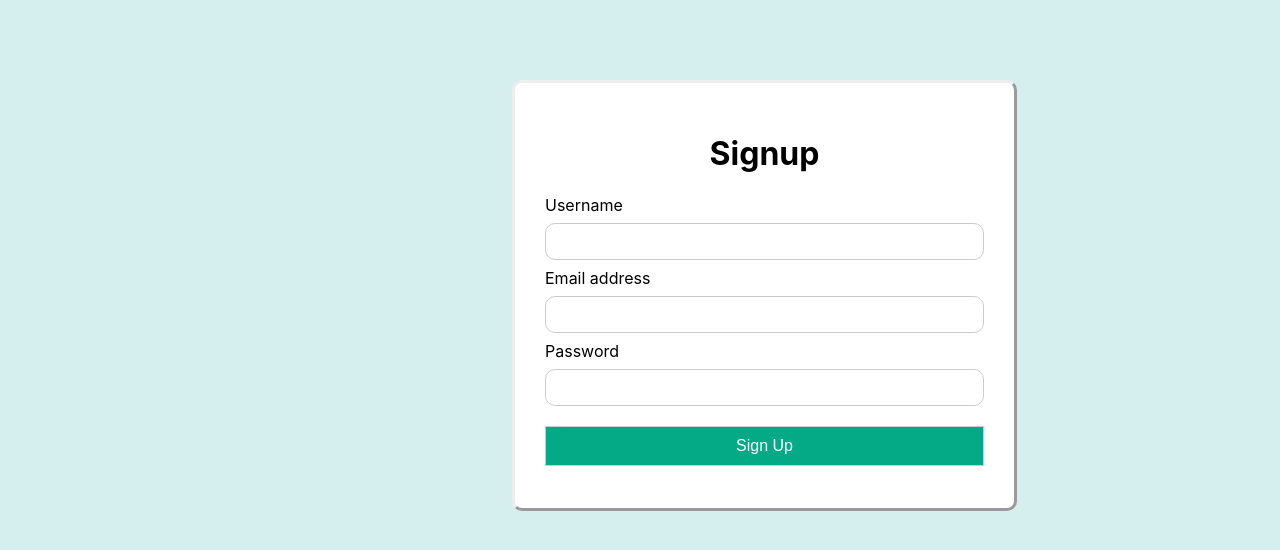
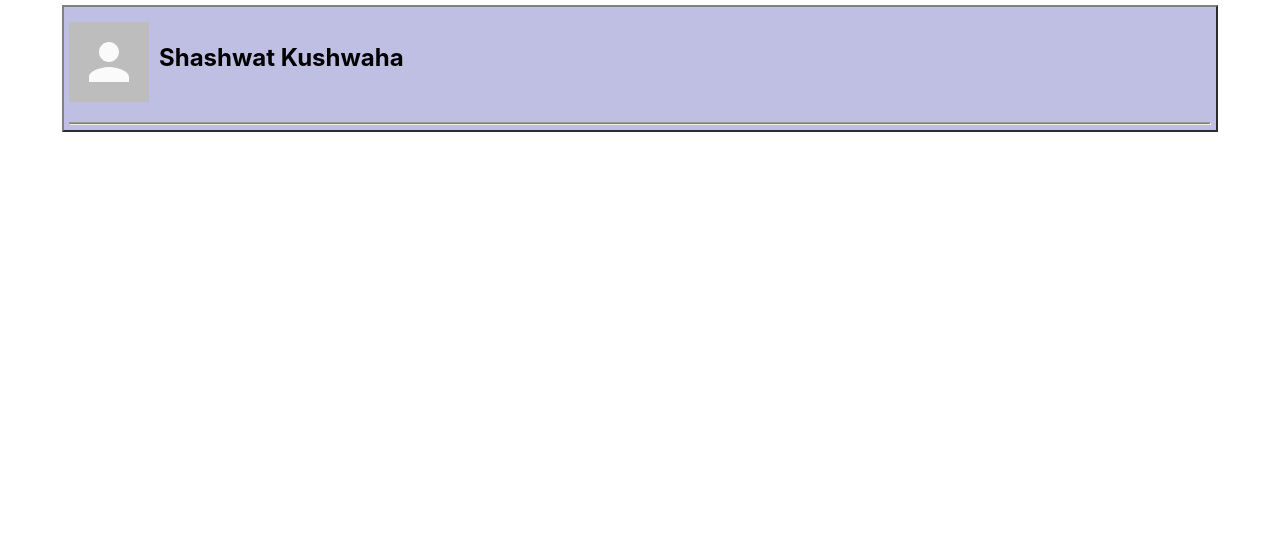
Before and after one commit to Samarth1009/GeekBook, a React (Create React App) app: page / in a window 1280 px wide. Shown: the top 550 px of the page. Built offline with nearby package versions, Linux system fonts and the light colour scheme.

Commit message:
profile page added

```diff
--- a/src/App.js
+++ b/src/App.js
@@ -1,13 +1,15 @@
 // import logo from './logo.svg';
 import "./App.css";
 import Navbar from "./Navbar/navbar.js";
-import Login from "./Login/signup.js";
+import Login from "./Login/login.js";
+import Profile from './Profile/profile.js'
 
 function App() {
   return (
     <div>
-      <Login />
+      {/* <Login /> */}
       {/* <Navbar /> */}
+      <Profile />
     </div>
   );
 }
--- /dev/null
+++ b/src/Profile/profile.css
@@ -0,0 +1,33 @@
+.profile_background_container{
+    background-color: blue;
+    height: 100vh;
+}
+.profile_container{
+    background-color: rgb(191, 191, 228);
+    /* display: flex;
+    flex-direction: column; */
+    /* height: 100vh; */
+    width: 90%;
+    margin: auto;
+    margin-top: 5px;
+    border: 2px outset gray;
+}
+.dp_container > .MuiAvatar-square{
+    width: 80px;
+    height: 80px;
+    margin: 15px 5px;
+
+}
+.dp_container{
+    display: flex;
+    align-items: center;
+}
+.profile_name{
+    margin-top: 10px;
+    margin-left: 5px;
+}
+.dp_line{
+    background-color:gray;
+    height: 1px;
+    margin: 5px;
+}
--- /dev/null
+++ b/src/Profile/profile.js
@@ -0,0 +1,25 @@
+import { Avatar } from '@material-ui/core'
+import React from 'react'
+import './profile.css'
+
+
+const profile = () => {
+    return (
+        <div className='profile_container' >
+            <div className='dp_container'>
+               <Avatar variant='square' ClassName='profile_avatar' />
+               <h2 className='profile_name'>Shashwat Kushwaha</h2>
+            </div>
+            <hr className='dp_line' />
+
+            <div>
+
+            </div>
+
+        </div>
+
+
+
+    )
+}
+export default profile
```
